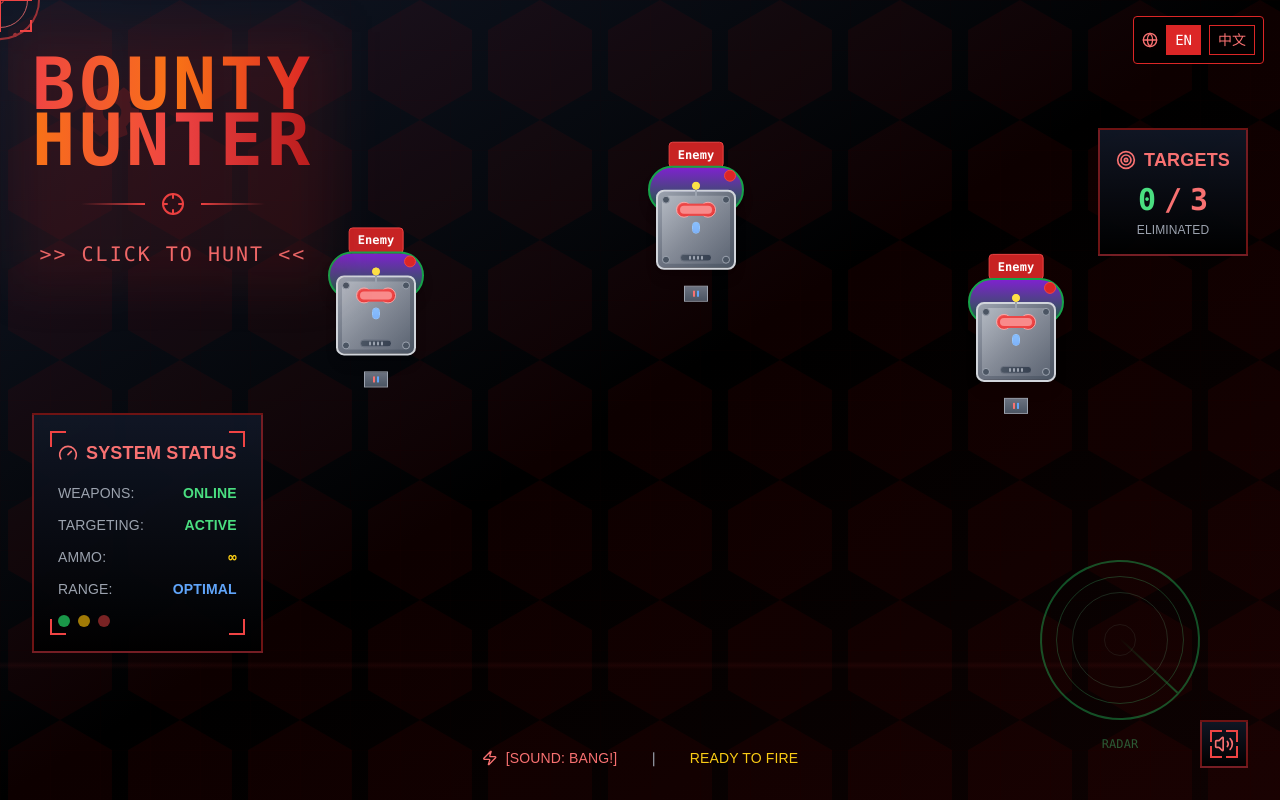
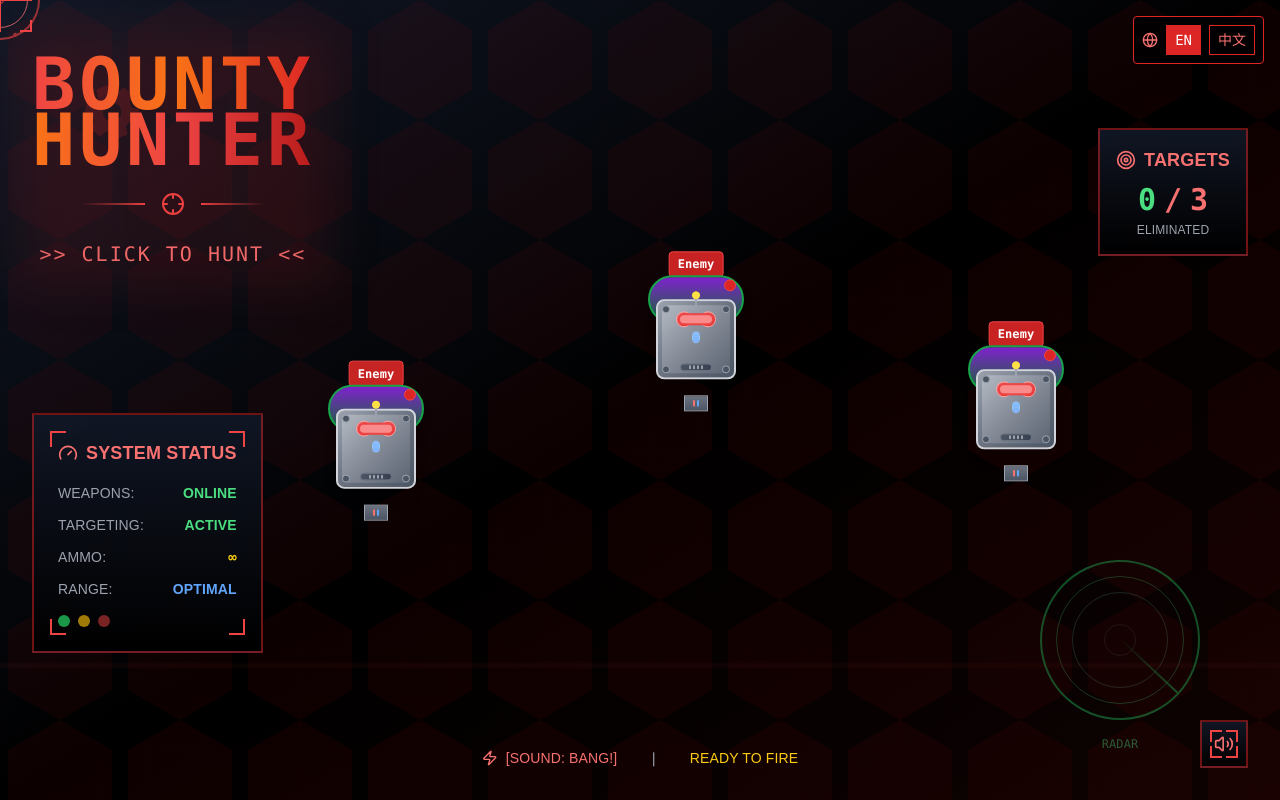
Before and after one commit to alittlebitfun/hunter_blog, a Next.js app: page / in a window 1280 px wide. Built offline with nearby package versions, Linux system fonts and the light colour scheme.

Commit message:
feat: improve robot movement and hit detection - increase movement range to 140-180px and fix hit detection sync

```diff
--- a/app/page.tsx
+++ b/app/page.tsx
@@ -49,7 +49,7 @@
         x: 25,
         y: 30,
         hit: false,
-        moveOffset: Math.random() * 20 + 10, // 10-30px 随机移动距离
+        moveOffset: Math.random() * 40 + 140, // 140-180px 随机移动距离
         moveDuration: Math.random() * 2 + 1.5, // 1.5-3.5秒 随机移动时间
         moveDelay: Math.random() * 2 // 0-2秒 随机延迟
       },
@@ -58,7 +58,7 @@
         x: 50,
         y: 20,
         hit: false,
-        moveOffset: Math.random() * 20 + 10,
+        moveOffset: Math.random() * 40 + 140, // 140-80px 随机移动距离
         moveDuration: Math.random() * 2 + 1.5,
         moveDelay: Math.random() * 2
       },
@@ -67,7 +67,7 @@
         x: 75,
         y: 35,
         hit: false,
-        moveOffset: Math.random() * 20 + 10,
+        moveOffset: Math.random() * 40 + 140, // 140-180px 随机移动距离
         moveDuration: Math.random() * 2 + 1.5,
         moveDelay: Math.random() * 2
       },
@@ -133,9 +133,31 @@
       const newTargets = targets.map((target) => {
         if (target.hit) return target
 
-        // 调整命中判定区域，向右下方偏移
-        const targetX = (target.x / 100) * windowWidth + 50  // 向右偏移20px
-        const targetY = (target.y / 100) * windowHeight + 50 // 向下偏移30px
+        // 计算机器人当前的实际位置（考虑移动动画）
+        const baseX = (target.x / 100) * windowWidth
+        const baseY = (target.y / 100) * windowHeight
+
+        // 获取当前动画进度来计算实际位置
+        const currentTime = Date.now()
+        const animationStartTime = currentTime - (currentTime % (target.moveDuration * 1000))
+        const elapsedTime = (currentTime - animationStartTime) / 1000
+        const normalizedTime = (elapsedTime + target.moveDelay) % target.moveDuration
+
+        // 使用与 Framer Motion 相同的动画逻辑
+        let currentYOffset = 0
+        if (normalizedTime < target.moveDuration / 2) {
+          // 向下移动阶段
+          const progress = normalizedTime / (target.moveDuration / 2)
+          currentYOffset = target.moveOffset * progress
+        } else {
+          // 向上移动阶段
+          const progress = (normalizedTime - target.moveDuration / 2) / (target.moveDuration / 2)
+          currentYOffset = target.moveOffset * (1 - progress)
+        }
+
+        // 调整命中判定区域，跟随机器人移动
+        const targetX = baseX + 50  // 向右偏移50px
+        const targetY = baseY + 50 + currentYOffset // 向下偏移50px + 当前移动偏移
         const distance = Math.sqrt(Math.pow(clickX - targetX, 2) + Math.pow(clickY - targetY, 2))
 
         if (distance < 70) {
--- a/app/zh/page.tsx
+++ b/app/zh/page.tsx
@@ -49,7 +49,7 @@
         x: 25,
         y: 30,
         hit: false,
-        moveOffset: Math.random() * 20 + 10, // 10-30px 随机移动距离
+        moveOffset: Math.random() * 40 + 140, // 140-180px 随机移动距离
         moveDuration: Math.random() * 2 + 1.5, // 1.5-3.5秒 随机移动时间
         moveDelay: Math.random() * 2 // 0-2秒 随机延迟
       },
@@ -58,7 +58,7 @@
         x: 50,
         y: 20,
         hit: false,
-        moveOffset: Math.random() * 20 + 10,
+        moveOffset: Math.random() * 40 + 140, // 140-180px 随机移动距离
         moveDuration: Math.random() * 2 + 1.5,
         moveDelay: Math.random() * 2
       },
@@ -67,7 +67,7 @@
         x: 75,
         y: 35,
         hit: false,
-        moveOffset: Math.random() * 20 + 10,
+        moveOffset: Math.random() * 40 + 140, // 140-180px 随机移动距离
         moveDuration: Math.random() * 2 + 1.5,
         moveDelay: Math.random() * 2
       },
@@ -133,9 +133,31 @@
       const newTargets = targets.map((target) => {
         if (target.hit) return target
 
-        // 调整命中判定区域，向右下方偏移
-        const targetX = (target.x / 100) * windowWidth + 50  // 向右偏移50px
-        const targetY = (target.y / 100) * windowHeight + 50 // 向下偏移50px
+        // 计算机器人当前的实际位置（考虑移动动画）
+        const baseX = (target.x / 100) * windowWidth
+        const baseY = (target.y / 100) * windowHeight
+
+        // 获取当前动画进度来计算实际位置
+        const currentTime = Date.now()
+        const animationStartTime = currentTime - (currentTime % (target.moveDuration * 1000))
+        const elapsedTime = (currentTime - animationStartTime) / 1000
+        const normalizedTime = (elapsedTime + target.moveDelay) % target.moveDuration
+
+        // 使用与 Framer Motion 相同的动画逻辑
+        let currentYOffset = 0
+        if (normalizedTime < target.moveDuration / 2) {
+          // 向下移动阶段
+          const progress = normalizedTime / (target.moveDuration / 2)
+          currentYOffset = target.moveOffset * progress
+        } else {
+          // 向上移动阶段
+          const progress = (normalizedTime - target.moveDuration / 2) / (target.moveDuration / 2)
+          currentYOffset = target.moveOffset * (1 - progress)
+        }
+
+        // 调整命中判定区域，跟随机器人移动
+        const targetX = baseX + 50  // 向右偏移50px
+        const targetY = baseY + 50 + currentYOffset // 向下偏移50px + 当前移动偏移
         const distance = Math.sqrt(Math.pow(clickX - targetX, 2) + Math.pow(clickY - targetY, 2))
 
         if (distance < 70) {
```
